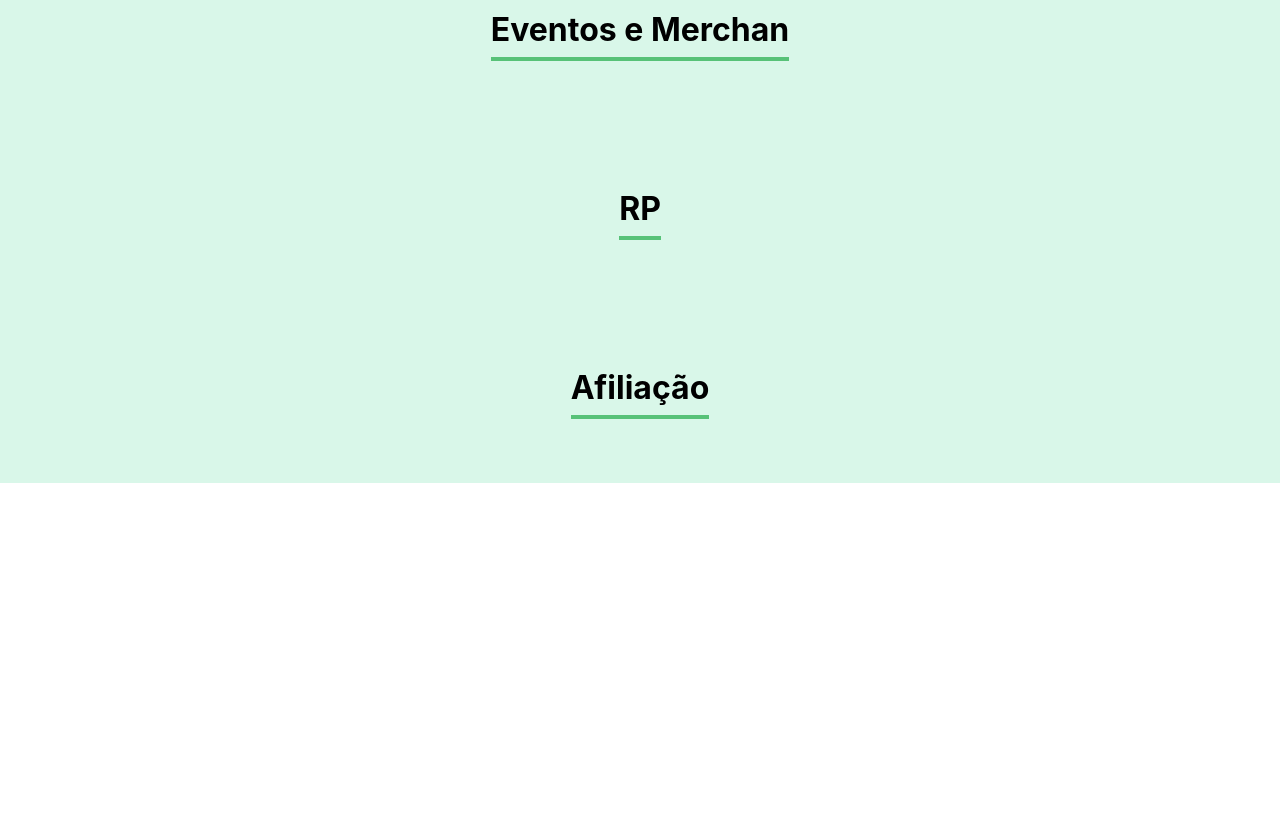
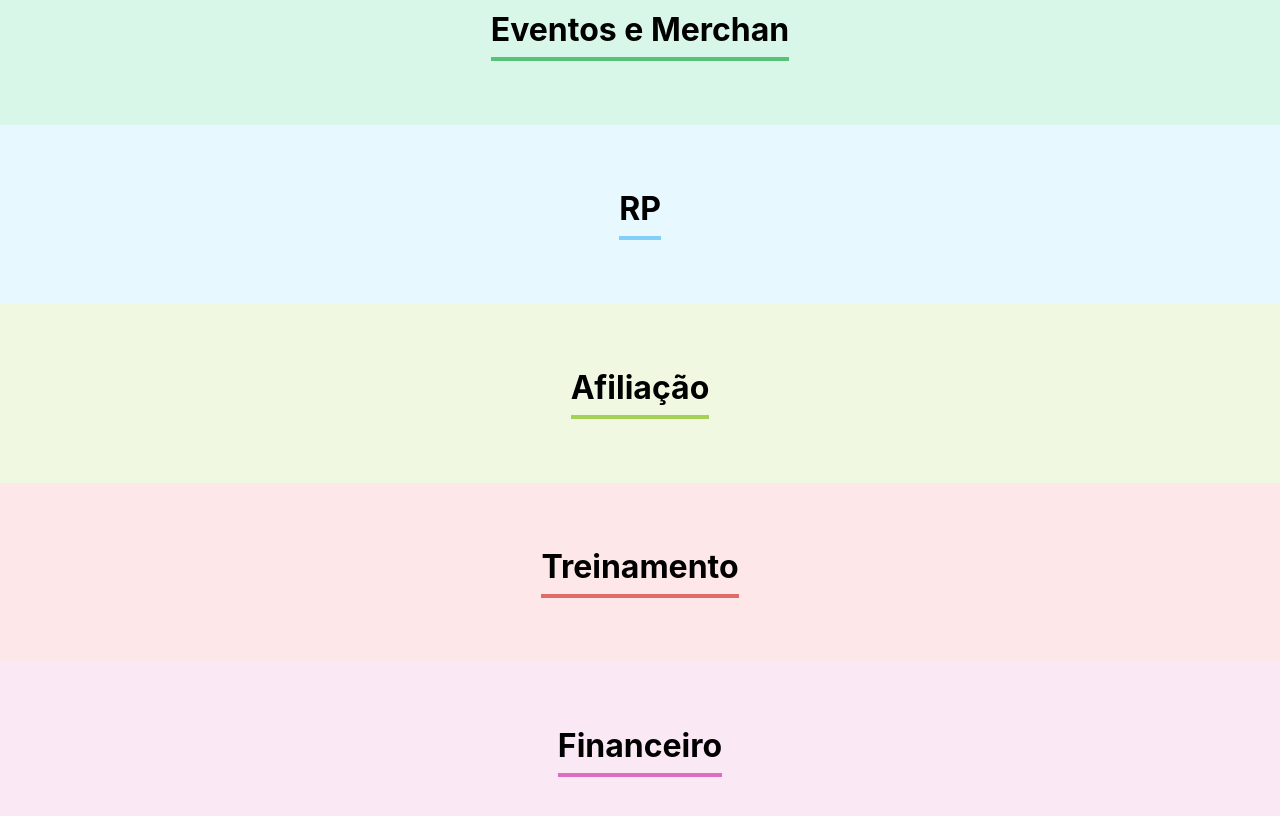
Before and after one commit to JanainaSoul/react-organo-ladies, a React (Create React App) app: page / in a window 1280 px wide. Shown: the part 1820-2636 px from the top of the page. Before the commit the page ends 2303 px from the top, so only its background shows below. Built offline with nearby package versions, Linux system fonts and the light colour scheme.

Commit message:
elevando a lista de Times

```diff
--- a/src/App.js
+++ b/src/App.js
@@ -5,6 +5,35 @@ import Formulario from './componentes/Formulario';
 import Comite from './componentes/Comite/index.js';
 
 function App() {
+
+  const comites = [
+    {
+      nome: 'Eventos e Merchan',
+      corPrimaria: '#57C278',
+      corSecundaria: '#D9F7E9'
+    },
+    {
+      nome: 'RP',
+      corPrimaria: '#82CFFA',
+      corSecundaria: '#E8F8FF'
+    },
+    {
+      nome: 'Afiliação',
+      corPrimaria: '#A6D157',
+      corSecundaria: '#F0F8E2'
+    },
+    {
+      nome: 'Treinamento',
+      corPrimaria: '#E06B69',
+      corSecundaria: '#FDE7E8'
+    },
+    {
+      nome: 'Financeiro',
+      corPrimaria: '#DB6EBF',
+      corSecundaria: '#FAE9F5'
+    }
+
+  ]
 
   const [membros, setMembros ] = useState('')
   const aoNovoMembroCadastrado =(membro) => {
@@ -16,9 +45,8 @@ function App() {
     <div className="App">
       <Banner/>
       <Formulario novoMembroCadastrado={membro => aoNovoMembroCadastrado(membro)}/>
-      <Comite nome="Eventos e Merchan" />
-      <Comite nome="RP" />
-      <Comite nome="Afiliação" />
+      {comites.map(comite => <Comite key={comite.nome} nome={comite.nome} corPrimaria={comite.corPrimaria} corSecundaria={comite.corSecundaria}/>)}
+
 
     </div>
   );
--- a/src/componentes/Comite/Comite.css
+++ b/src/componentes/Comite/Comite.css
@@ -1,13 +1,13 @@
 .comite {
     text-align: center;
     padding: 32px;
-    background-color: #D9F7E9;
+
 
 }
 
 .comite h3 {
     font-size: 32px;
-    border-bottom: 4px solid #57C278;
+    border-bottom: 4px solid;
     display: inline-block;
     padding-bottom: 8px;
 }
--- a/src/componentes/Comite/index.js
+++ b/src/componentes/Comite/index.js
@@ -1,10 +1,11 @@
 import './Comite.css'
 
-const Comite = (props) => {
+const Comite = (props) => { //dumb component
+    const css = { backgroundColor:props.corSecundaria }
+
     return (
-        <section className="comite">
-            <h3>{props.nome}</h3>
-
+        <section className="comite" style={css}>
+            <h3 style={{borderColor:props.corPrimaria}}>{props.nome}</h3>
         </section>
     )
 }
```
